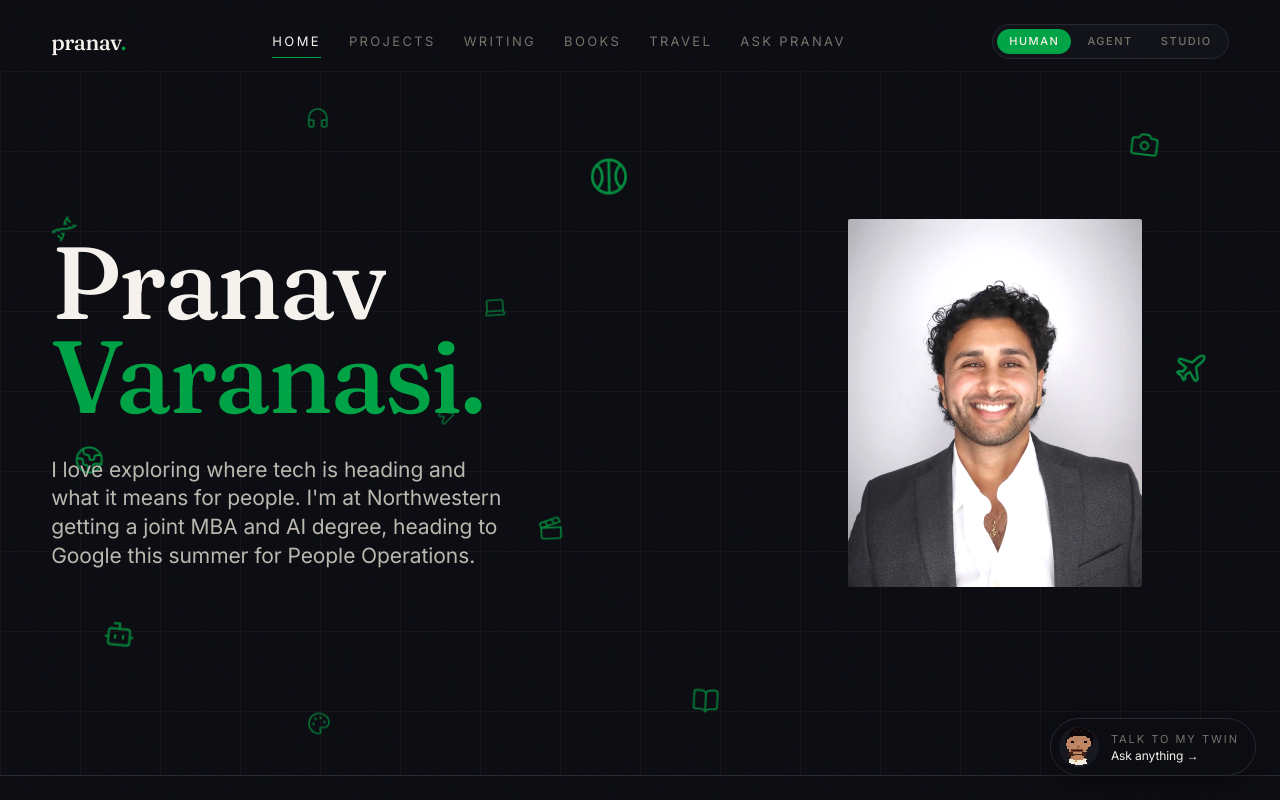
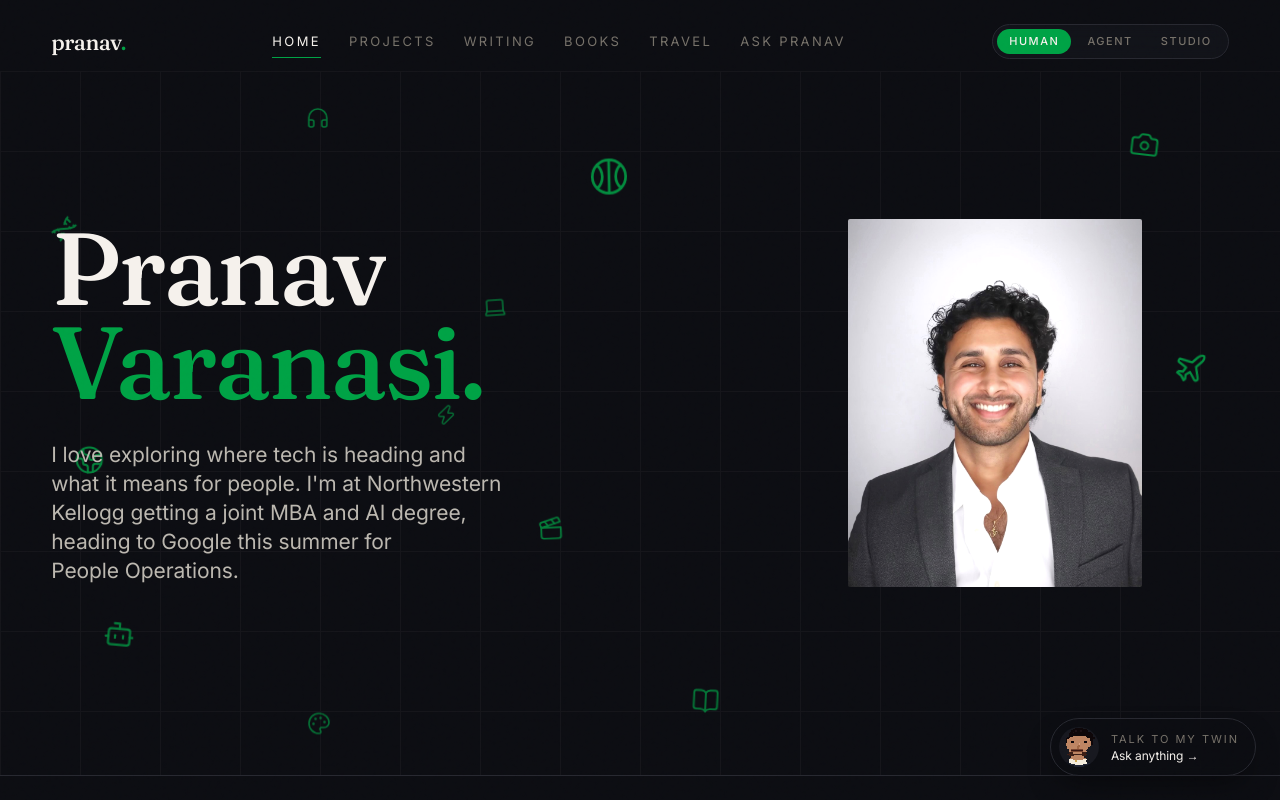
Before and after one commit to pranavvaranasi1/personal-website, a React (Vite) app: page / in a window 1280 px wide. Shown: the top 800 px of the page. Built offline with nearby package versions, Linux system fonts and the light colour scheme; what world-atlas would draw is missing.

Commit message:
Hero: 'Northwestern' → 'Northwestern Kellogg'

```diff
--- a/src/pages/Home.tsx
+++ b/src/pages/Home.tsx
@@ -89,7 +89,7 @@ function Hero() {
           </span>
         </h1>
         <Reveal delay={0.6} className="mt-8 max-w-[34ch] text-[18px] md:text-[21px] text-bone-mute leading-snug text-pretty">
-          {profile.tagline} I'm at Northwestern getting a joint MBA and AI degree, heading to Google this summer for People Operations.
+          {profile.tagline} I'm at Northwestern Kellogg getting a joint MBA and AI degree, heading to Google this summer for People Operations.
         </Reveal>
       </motion.div>
 
```
